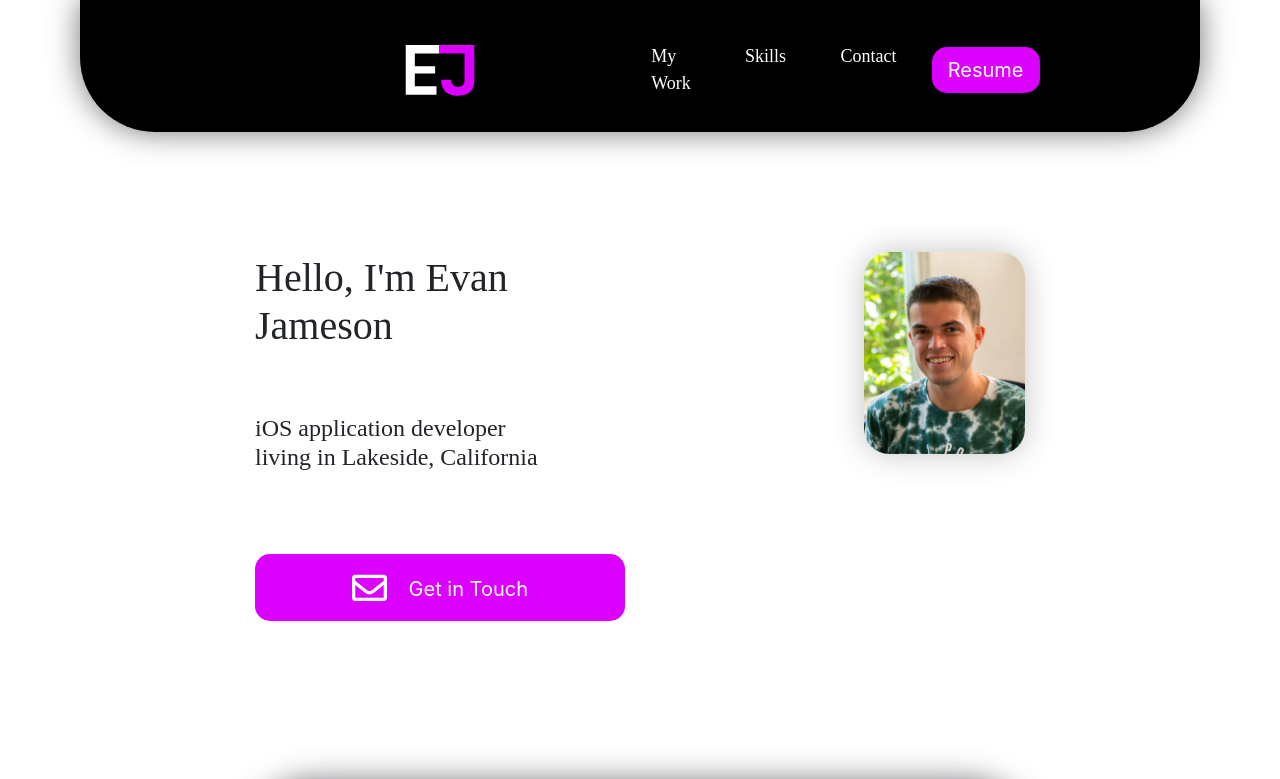
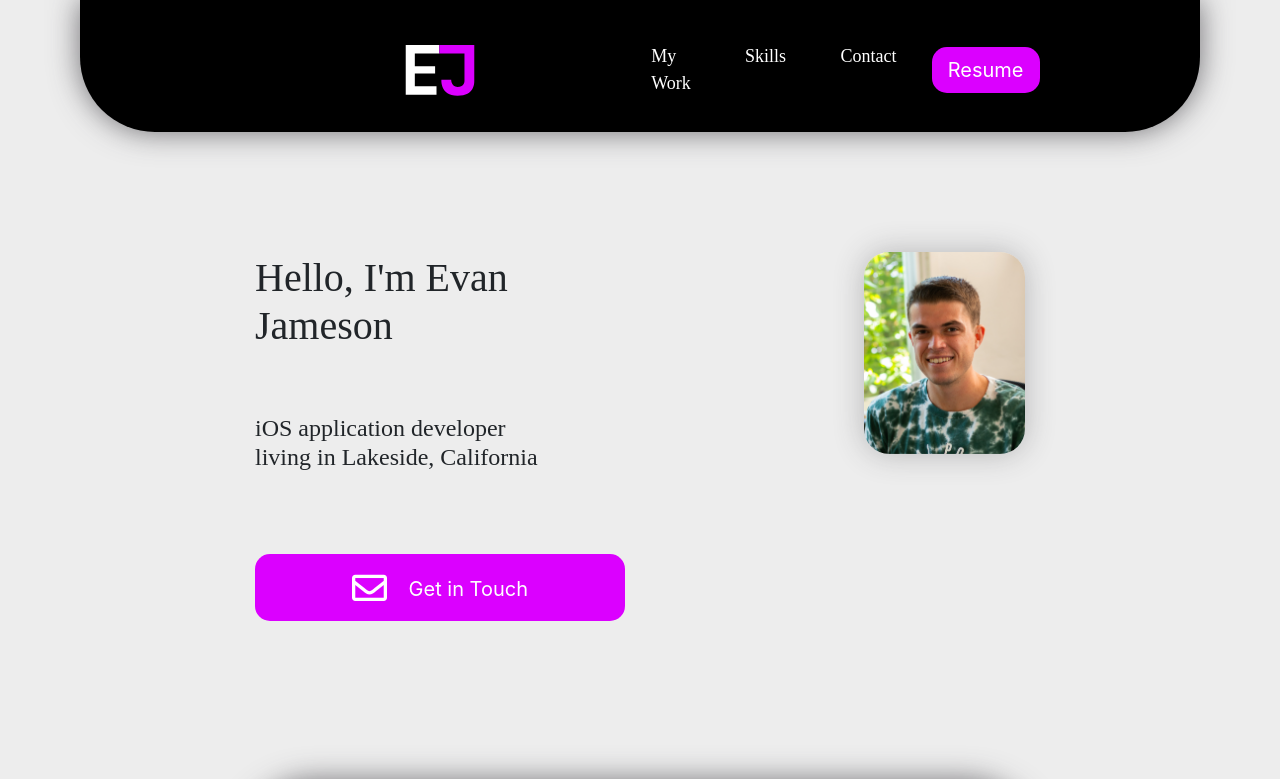
Before and after one commit to EvanJameson/EvanJameson.github.io, a plain HTML site: page index.html in a window 1280 px wide. Shown: the top 779 px of the page. Drawn offline with nearby package versions, Linux system fonts and the light colour scheme; a web font is replaced by a local one.

Commit message:
Added background color

```diff
--- a/css/style.css
+++ b/css/style.css
@@ -9,6 +9,10 @@
 
 html {
     scroll-behavior: smooth;
+}
+
+body {
+  background-color: #ededed;
 }
 
 .site-main{
```
